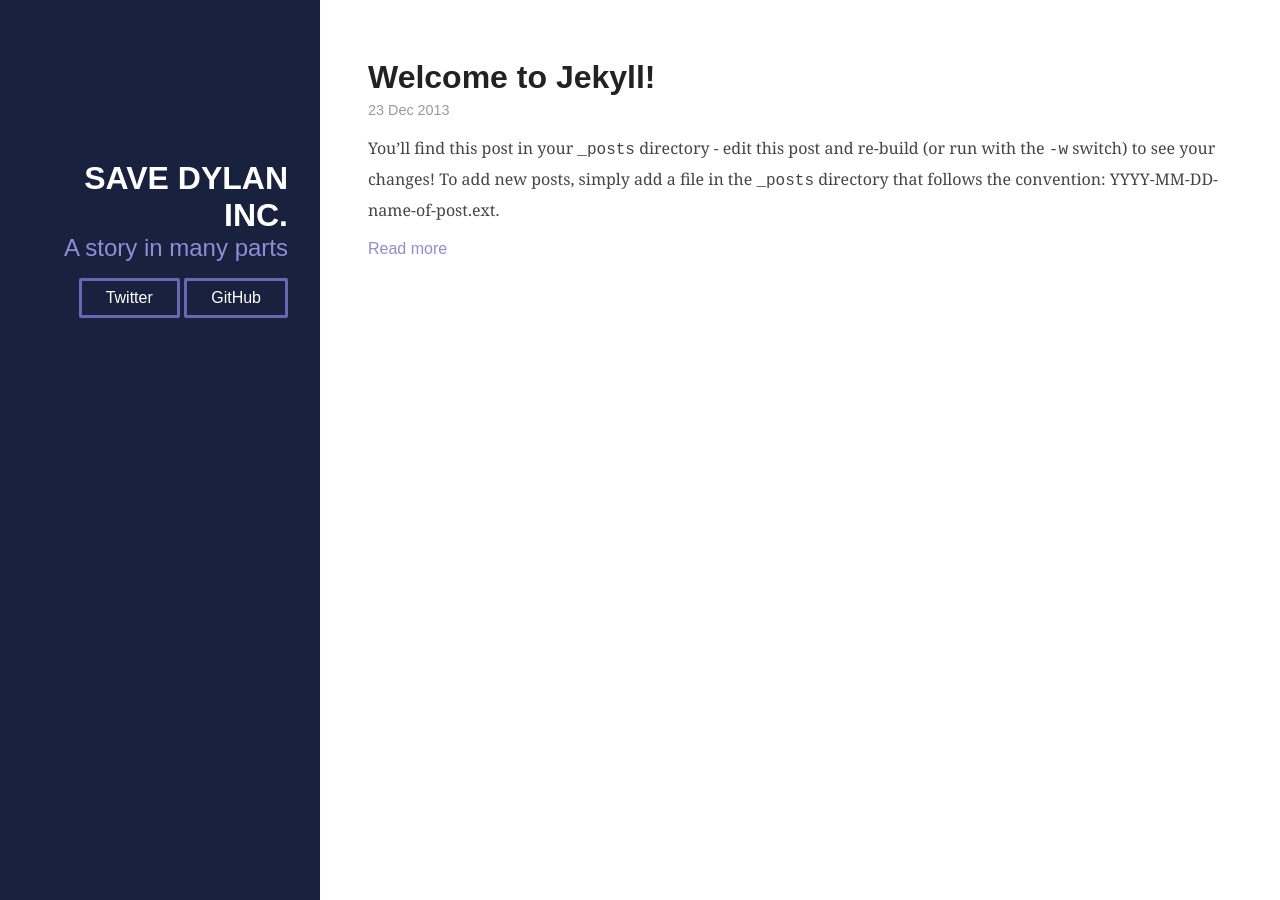
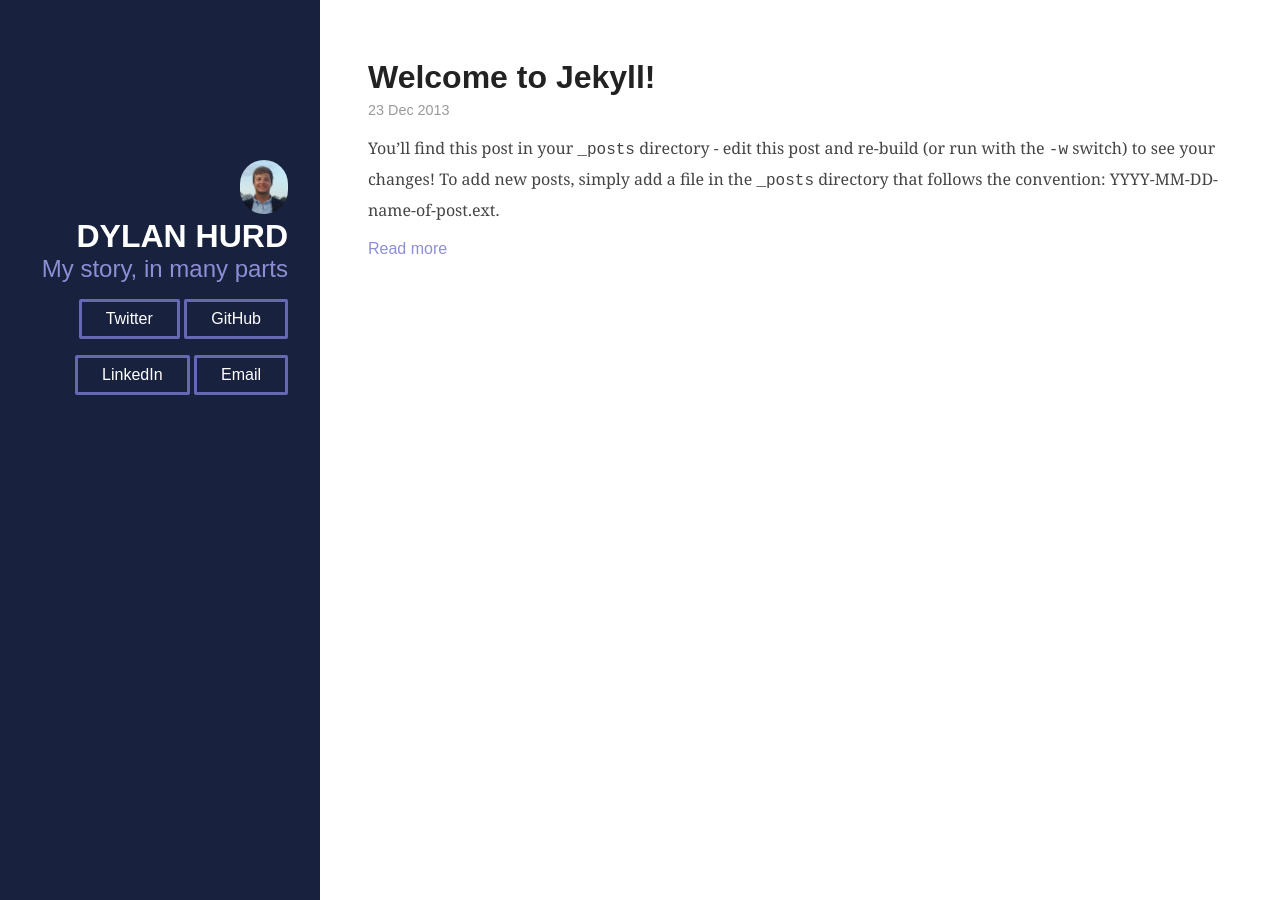
Before and after one commit to drhurd/drhurd.github.io, a Jekyll site: the page built from index.html, in a window 1280 px wide. Built offline with Jekyll 4.4.1, drawn with Linux system fonts in a browser that asks for light colours; Markdown is read by kramdown in place of the engine named in the settings.

Commit message:
Added avatar and changed css

```diff
--- a/_layouts/default.html
+++ b/_layouts/default.html
@@ -26,8 +26,11 @@
         <header class="header">
           <!-- Header -->
           <hgroup>
-            <h1 class="brand-title">Save Dylan Inc.</h1>
-            <h2 class="brand-tagline">A story in many parts</h2>
+            <span>
+              <img class="post-avatar" alt="Dylan Hurd&#x27;s avatar" height="48" width="48" src="/assets/avatar.png">
+            </span>
+            <h1 class="brand-title">Dylan Hurd</h1>
+            <h2 class="brand-tagline">My story, in many parts</h2>
           </hgroup>
 
           <!-- Nav List -->
@@ -38,6 +41,12 @@
               </li>
               <li class="nav-item">
                 <a class="pure-button" href="http://github.com/drhurd">GitHub</a>
+              </li>
+              <li class="nav-item">
+                <a class="pure-button" href="http://www.linkedin.com/in/dylanhurd">LinkedIn</a>
+              </li>
+              <li class="nav-item">
+                <a class="pure-button" href="mailto:dylan.r.hurd@gmail.com">Email</a>
               </li>
             </ul>
           </nav>
--- a/css/blog.css
+++ b/css/blog.css
@@ -86,6 +86,7 @@ a:focus {
 .post {
     padding-bottom: 2em;
 }
+
 .post-title {
     font-size: 2em;
     color: #222;
@@ -93,7 +94,8 @@ a:focus {
 }
 .post-avatar {
     border-radius: 50px;
-    float: right;
+    /*float: right;*/
+    margin-left: 100%;
     margin-left: 1em;
 }
 .post-description {
--- a/index.html
+++ b/index.html
@@ -1,6 +1,6 @@
 ---
 layout: default
-title: Save Dylan Inc.
+title: Dylan Hurd
 ---
 
 <div id="home">
```
Also changed, not shown: assets/avatar.png (added), 2 other files.
